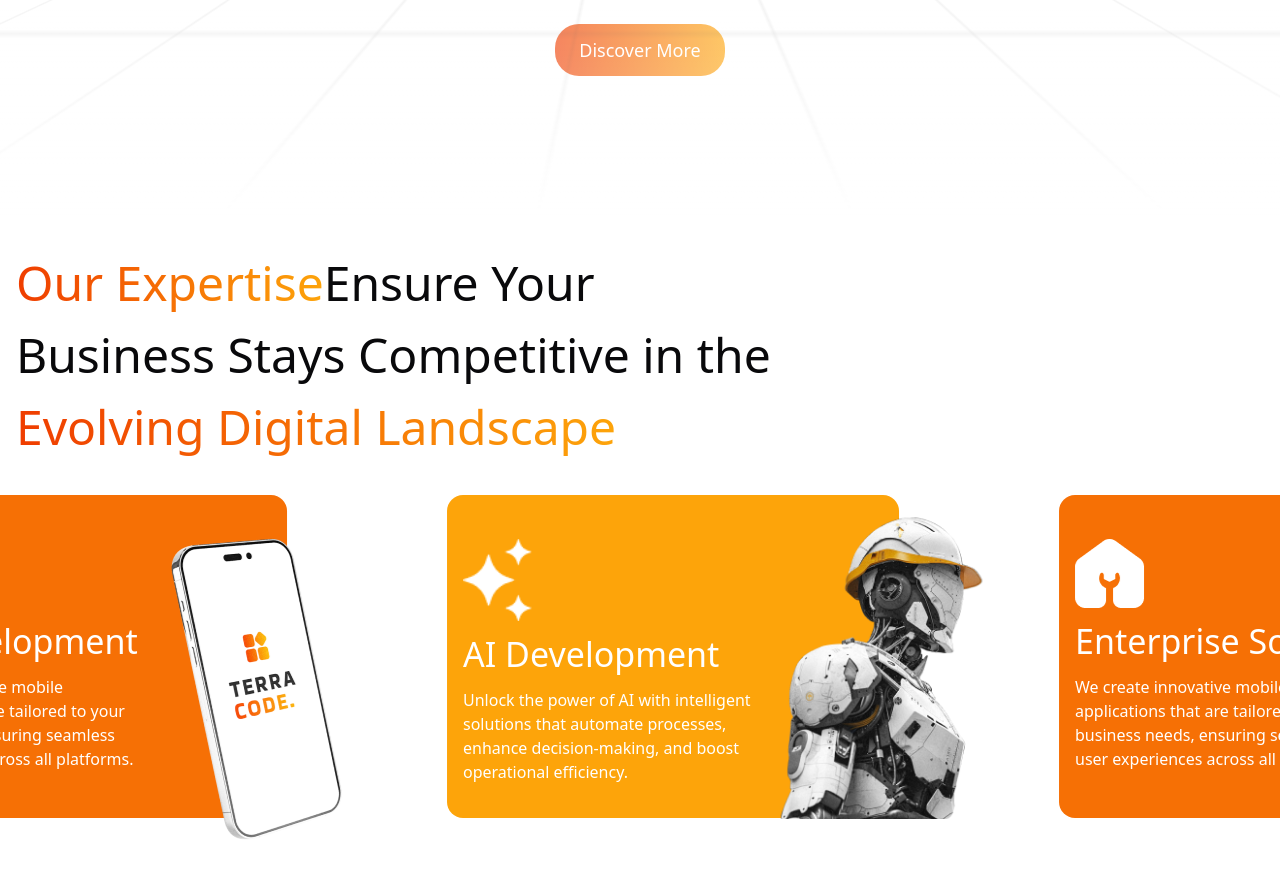
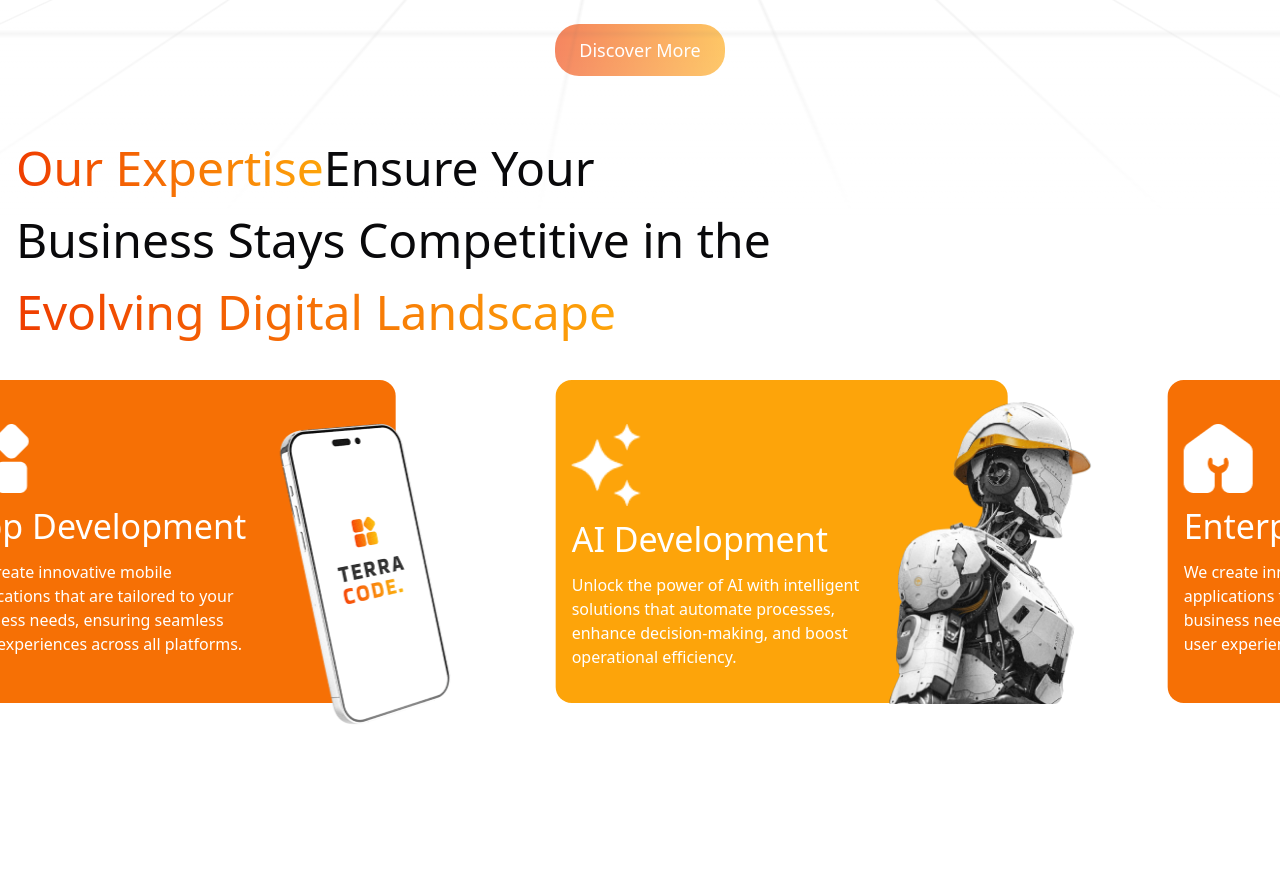
Before and after one commit to Terracode-Dev/Main-Site, a React (Vite) app: page / in a window 1280 px wide. Shown: the part 600-1478 px from the top of the page. Built offline with nearby package versions, Linux system fonts and the light colour scheme.

Commit message:
responsive ok

```diff
--- a/src/components/home/About.tsx
+++ b/src/components/home/About.tsx
@@ -21,6 +21,8 @@ const HorizontalScrollCarousel = () => {
   const yDown = useTransform(scrollYProgress, [0, 1], ["-70%", "40%"]);
   const yUp2 = useTransform(scrollYProgress, [0, 1], ["50%", "-200%"]);
   const yUp3 = useTransform(scrollYProgress, [0, 1], ["200%", "-50%"]);
+  const yUp1 = useTransform(scrollYProgress, [0, 1], ["150%", "-150%"]);
+  const yDown2 = useTransform(scrollYProgress, [0, 1], ["-150%", "120%"]);
 
 
   return (
@@ -30,10 +32,17 @@ const HorizontalScrollCarousel = () => {
         <div className="relative z-0 flex flex-col items-center justify-center px-4 py-40 overflow-hidden bg-slate-100 rounded-3xl h-[700px]">
 
           {/* <div className="absolute bg-orange-400 rounded-full bottom-[80%] left-[60%] md:bottom-[60%] md:left-[70%] w-60 h-60 -z-10"></div> */}
-          <motion.div style={{ y: yDown }} className="absolute -left-32 sm:left-20 cursor-grab active:cursor-grabbing">
+          <motion.div style={{ y: yDown }} className="absolute -left-32 sm:left-20 cursor-grab active:cursor-grabbing hidden sm:block">
           <Triangle   />
           </motion.div>
-          <motion.div style={{ y: yUp }} className="absolute -right-32 sm:right-16 cursor-grab active:cursor-grabbing ">
+          <motion.div style={{ y: yUp }} className="absolute -right-32 sm:right-16 cursor-grab active:cursor-grabbing hidden sm:block">
+              <Circle   />
+          </motion.div>
+          {/* mobile view */}
+          <motion.div style={{ y: yDown2 }} className="absolute -left-28 sm:left-20 cursor-grab active:cursor-grabbing sm:hidden">
+          <Triangle   />
+          </motion.div>
+          <motion.div style={{ y: yUp1 }} className="absolute -right-28 sm:right-16 cursor-grab active:cursor-grabbing sm:hidden">
               <Circle   />
           </motion.div>
           <div className="absolute inset-0 backdrop-blur-xl -z-0"></div>
--- a/src/components/home/Services.tsx
+++ b/src/components/home/Services.tsx
@@ -18,11 +18,13 @@ const HorizontalScrollCarousel = () => {
     target: targetRef,
   });
 
-  const x = useTransform(scrollYProgress, [0, 1], ["2%", "-80%"]);
+  const xhos1 = useTransform(scrollYProgress, [0, 1], ["2%", "-80%"]);
+  const xhos2 = useTransform(scrollYProgress, [0, 1], ["2%", "-40%"]);
+
 
   return (
     <section ref={targetRef} className="relative h-[300vh] ">
-    <div className="sticky top-0 h-screen flex flex-col justify-center overflow-hidden">
+    <div className="sticky top-0 h-screen flex flex-col justify-center overflow-hidden sm:hidden">
       <div className="md:text-[48px] text-[32px] ml-4">
         <span className="bg-gradient-to-r from-[#EF3D00] to-[#FDA40A] bg-clip-text text-transparent">
           Our Expertise
@@ -35,7 +37,27 @@ const HorizontalScrollCarousel = () => {
           Evolving Digital Landscape
         </span>
       </div>
-      <motion.div style={{ x }} className="flex gap-40 ml-3 mt-8 w-fit flex-nowrap cursor-grab active:cursor-grabbing ">
+      <motion.div style={{ x:xhos1 }} className="flex gap-40 ml-3 mt-8 w-fit flex-nowrap cursor-grab active:cursor-grabbing ">
+        {cards.map((card) => (
+          <Card card={card} key={card.id} />
+        ))}
+      </motion.div>
+    </div>
+    {/* mobile view */}
+    <div className="sticky top-0 h-screen flex flex-col justify-center overflow-hidden hidden sm:block">
+      <div className="md:text-[48px] text-[32px] ml-4">
+        <span className="bg-gradient-to-r from-[#EF3D00] to-[#FDA40A] bg-clip-text text-transparent">
+          Our Expertise
+        </span>
+        <span>
+          Ensure Your <br /> Business Stays Competitive in the
+        </span>
+        <br />
+        <span className="bg-gradient-to-r from-[#EF3D00] to-[#FDA40A] bg-clip-text text-transparent">
+          Evolving Digital Landscape
+        </span>
+      </div>
+      <motion.div style={{ x:xhos2 }} className="flex gap-40 ml-3 mt-8 w-fit flex-nowrap cursor-grab active:cursor-grabbing ">
         {cards.map((card) => (
           <Card card={card} key={card.id} />
         ))}
```
